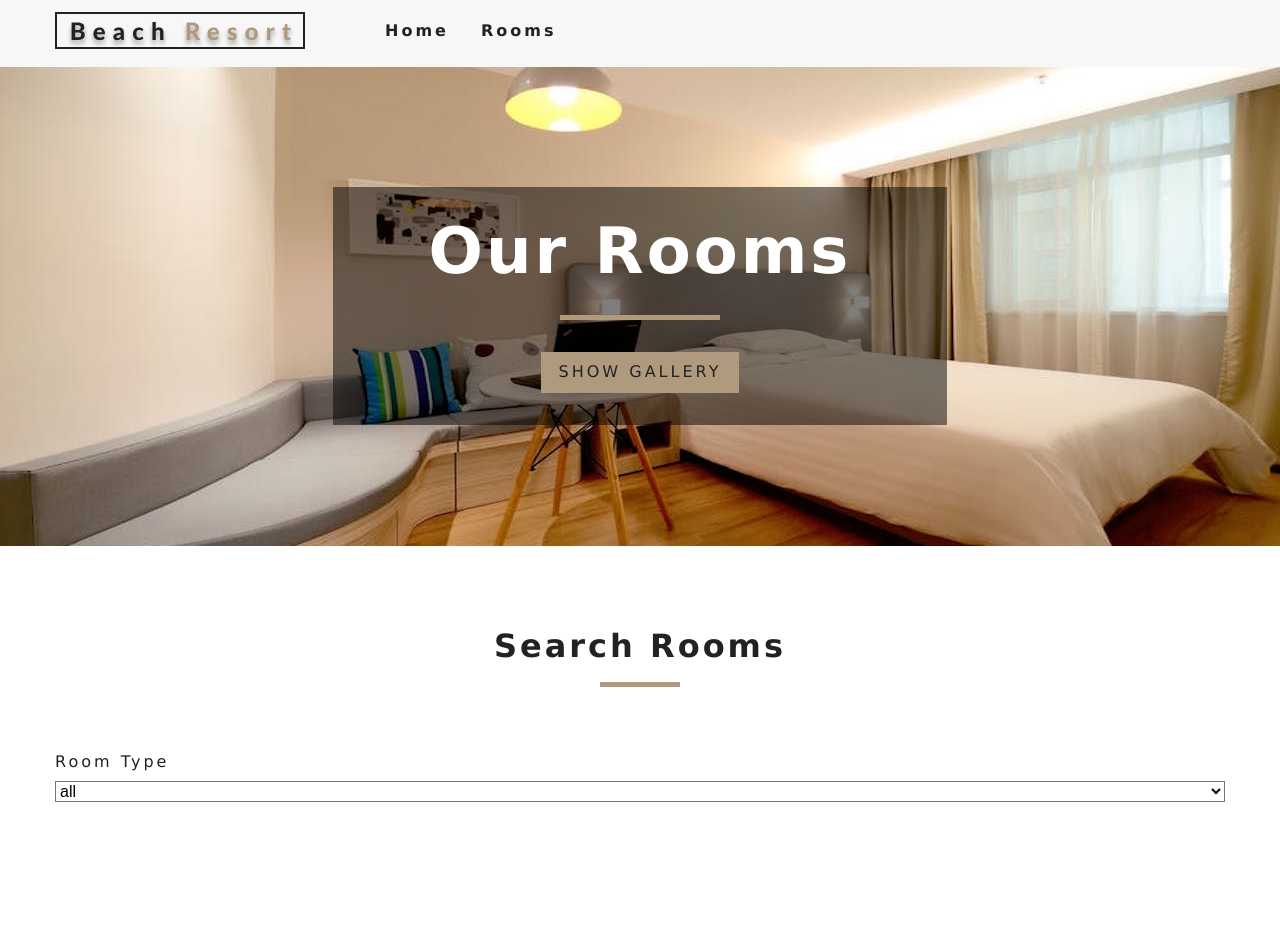
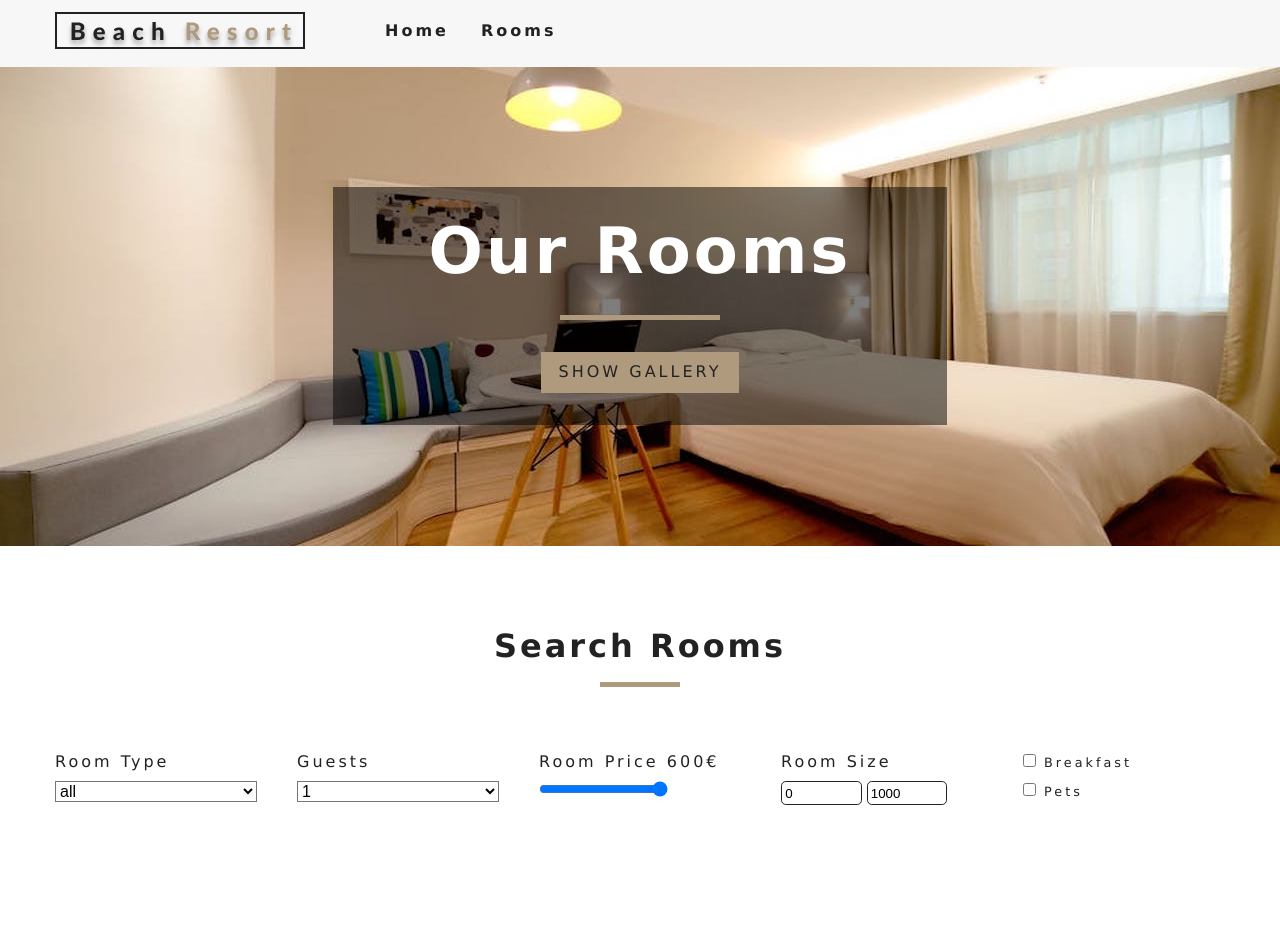
Before and after one commit to giannis-vasilopoulos/React-Contentful-Hotel-Reservation-Site, a React (Create React App) app: page /rooms in a window 1280 px wide. Shown: the top 952 px of the page. Built offline with nearby package versions, Linux system fonts and the light colour scheme; the HTML template or start-up script is replaced by a standard one.

Commit message:
Rooms - Filters section

```diff
--- a/src/Context.js
+++ b/src/Context.js
@@ -50,13 +50,55 @@
     return tempRooms.find(room => room.slug === slug);
   };
   handleChange = event => {
-    const type = event.target.type;
+    const target = event.target;
+    const value = target.type === "checkbox" ? target.checked : target.value;
     const name = event.target.name;
-    const value = event.target.value;
-    console.log(type, name, value);
+    this.setState(
+      {
+        [name]: value
+      },
+      this.filterRooms
+    );
   };
   filterRooms = () => {
-    console.log("hello");
+    let {
+      rooms,
+      type,
+      capacity,
+      price,
+      minPrice,
+      maxPrice,
+      minSize,
+      maxSize,
+      breakfast,
+      pets
+    } = this.state;
+
+    let tempRooms = [...rooms];
+    if (type !== "all") {
+      tempRooms = tempRooms.filter(room => room.type === type);
+    }
+
+    capacity = parseInt(capacity);
+    if (capacity !== 1) {
+      tempRooms = tempRooms.filter(room => room.capacity === capacity);
+    }
+
+    price = parseInt(price);
+    tempRooms = tempRooms.filter(room => room.price <= price);
+
+    tempRooms = tempRooms.filter(
+      room => room.size >= minSize && room.size <= maxSize
+    );
+    if (breakfast) {
+      tempRooms = tempRooms.filter(room => room.breakfast);
+    }
+    if (pets) {
+      tempRooms = tempRooms.filter(room => room.pets);
+    }
+    this.setState({
+      sortedRooms: tempRooms
+    });
   };
 
   render() {
--- a/src/components/RoomsFilter.jsx
+++ b/src/components/RoomsFilter.jsx
@@ -4,7 +4,6 @@
 import { getUnique } from "../utils/getUnique";
 export default function RoomsFilter({ rooms }) {
   const context = useContext(RoomContext);
-  console.log(context);
   const {
     handleChange,
     type,
@@ -20,6 +19,8 @@
 
   let types = getUnique(rooms, "type");
   types = ["all", ...types];
+
+  let people = getUnique(rooms, "capacity");
 
   return (
     <section className="filter-container">
@@ -45,6 +46,91 @@
           </select>
         </div>
         {/* end select type */}
+
+        {/*  guests type */}
+        <div className="form-group">
+          <label htmlFor="capacity">Guests</label>
+          <select
+            name="capacity"
+            id="capacity"
+            className="form-control"
+            onChange={handleChange}
+            value={capacity}
+          >
+            {people.map((person, i) => {
+              return (
+                <option value={person} key={i}>
+                  {person}
+                </option>
+              );
+            })}
+          </select>
+        </div>
+        {/* end guests type */}
+
+        {/* room price */}
+        <div className="form-group">
+          <label htmlFor="price">Room price {price}€</label>
+          <input
+            type="range"
+            name="price"
+            id="price"
+            min={minPrice}
+            max={maxPrice}
+            value={price}
+            onChange={handleChange}
+          />
+        </div>
+        {/* end room price*/}
+
+        {/* size */}
+        <div className="form-group">
+          <label htmlFor="size">room size</label>
+          <div className="size-inputs">
+            <input
+              type="number"
+              name="minSize"
+              id="size"
+              value={minSize}
+              onChange={handleChange}
+              className="size-input"
+            />
+            <input
+              type="number"
+              name="maxSize"
+              id="size"
+              value={maxSize}
+              onChange={handleChange}
+              className="size-input"
+            />
+          </div>
+        </div>
+        {/* end of size */}
+
+        {/* extras */}
+        <div className="form-group">
+          <div className="single-extra">
+            <input
+              type="checkbox"
+              name="breakfast"
+              id="breakfast"
+              checked={breakfast}
+              onChange={handleChange}
+            />
+            <label htmlFor="breakfast">breakfast</label>
+          </div>
+          <div className="single-extra">
+            <input
+              type="checkbox"
+              name="pets"
+              id="pets"
+              checked={pets}
+              onChange={handleChange}
+            />
+            <label htmlFor="pets">pets</label>
+          </div>
+        </div>
+        {/* end of extras */}
       </form>
     </section>
   );
--- a/src/components/RoomsList.jsx
+++ b/src/components/RoomsList.jsx
@@ -2,7 +2,7 @@
 import RoomListItem from "../components/RoomListItem";
 
 export default function RoomsList({ rooms }) {
-  if (rooms.lenght === 0) {
+  if (rooms.length === 0) {
     return (
       <div className="empty-search">
         <h3>unfortunately no rooms matched with your filters</h3>
```
